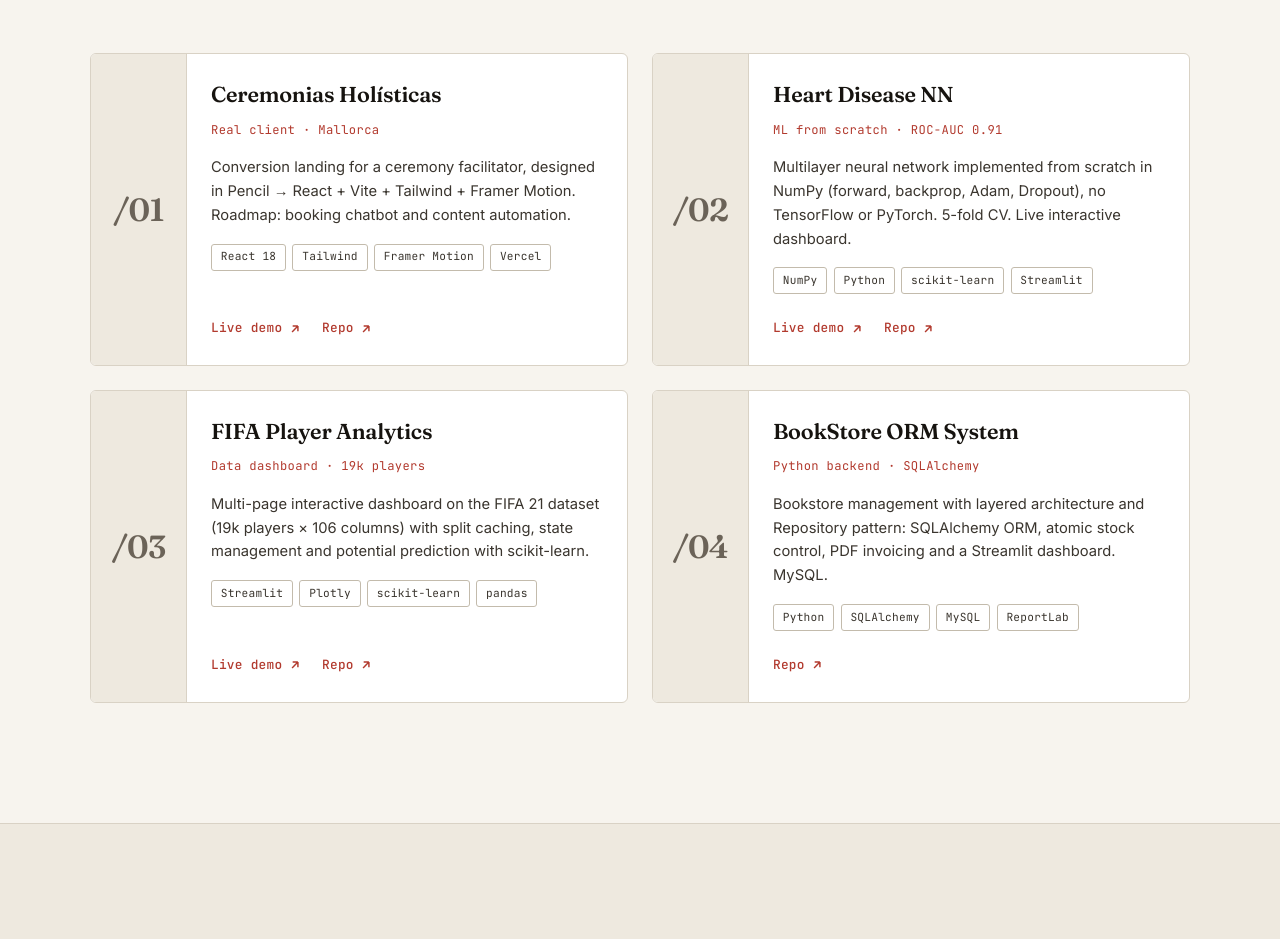
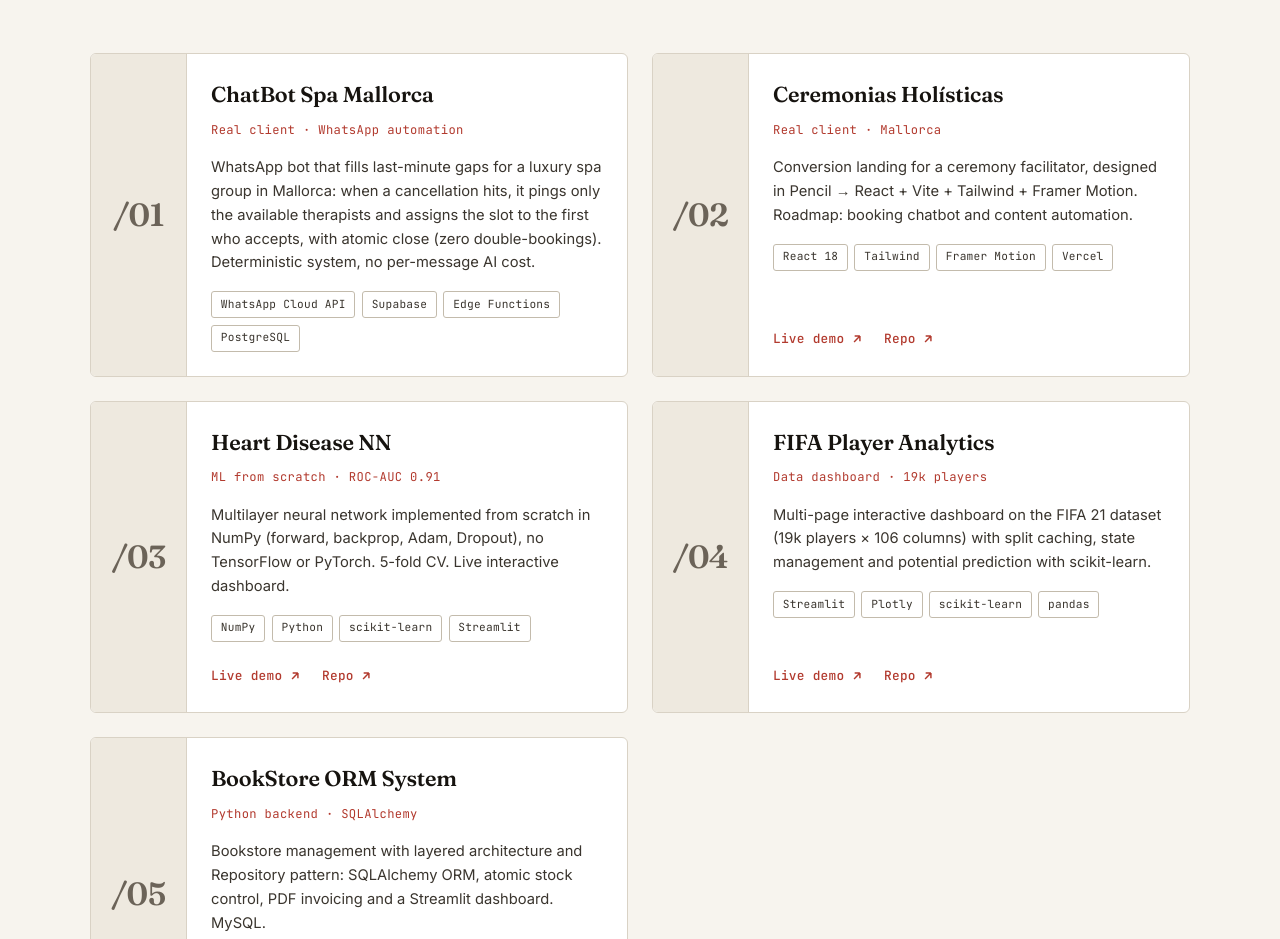
Before and after one commit to superTay/christian-marzal-portfolio, a plain HTML site: page index.html in a window 1280 px wide. Shown: the part 2994-3933 px from the top of the page. Drawn offline with Linux system fonts and the light colour scheme.

Commit message:
feat(projects): add ChatBot Spa Mallorca case to portfolio
Add anonymized WhatsApp bot case study as the first card in the
"Diversidad técnica" section, renumbering existing cards to /02-/05.
Includes ES/EN/FR i18n keys and a --bot mini-visual selector.

Co-Authored-By: Claude Opus 4.8 <noreply@anthropic.com>

```diff
--- a/index.html
+++ b/index.html
@@ -285,8 +285,27 @@
 
       <div class="grid grid--2">
         <article class="card card--regular" data-card>
+          <div class="card-mini-visual card-mini-visual--bot">
+            <span class="card-index">/01</span>
+          </div>
+          <div class="card-body">
+            <h3 class="card-title">ChatBot Spa Mallorca</h3>
+            <span class="card-subtitle" data-i18n="proj.spabot.sub">Cliente real · Automatización WhatsApp</span>
+            <p class="card-desc" data-i18n="proj.spabot.desc">
+              Bot de WhatsApp que rellena los huecos de última hora de un grupo de spas de lujo en Mallorca: cuando cae una cancelación, avisa solo a las terapeutas libres y asigna la reserva a la primera que acepta, con cierre atómico (cero dobles reservas). Sistema determinista, sin coste de IA por mensaje.
+            </p>
+            <div class="card-chips">
+              <span class="chip">WhatsApp Cloud API</span>
+              <span class="chip">Supabase</span>
+              <span class="chip">Edge Functions</span>
+              <span class="chip">PostgreSQL</span>
+            </div>
+          </div>
+        </article>
+
+        <article class="card card--regular" data-card>
           <div class="card-mini-visual card-mini-visual--web">
-            <span class="card-index">/01</span>
+            <span class="card-index">/02</span>
           </div>
           <div class="card-body">
             <h3 class="card-title">Ceremonias Holísticas</h3>
@@ -315,7 +334,7 @@
 
         <article class="card card--regular" data-card>
           <div class="card-mini-visual card-mini-visual--ml">
-            <span class="card-index">/02</span>
+            <span class="card-index">/03</span>
           </div>
           <div class="card-body">
             <h3 class="card-title">Heart Disease NN</h3>
@@ -344,7 +363,7 @@
 
         <article class="card card--regular" data-card>
           <div class="card-mini-visual card-mini-visual--data">
-            <span class="card-index">/03</span>
+            <span class="card-index">/04</span>
           </div>
           <div class="card-body">
             <h3 class="card-title">FIFA Player Analytics</h3>
@@ -373,7 +392,7 @@
 
         <article class="card card--regular" data-card>
           <div class="card-mini-visual card-mini-visual--db">
-            <span class="card-index">/04</span>
+            <span class="card-index">/05</span>
           </div>
           <div class="card-body">
             <h3 class="card-title">BookStore ORM System</h3>
--- a/script.js
+++ b/script.js
@@ -44,6 +44,8 @@
       'more.tag': 'Más proyectos',
       'more.title': 'Diversidad técnica',
       'more.subtitle': 'Cliente real, ML desde cero, dashboards de datos y backend Python. Variedad para distintos roles.',
+      'proj.spabot.sub': 'Cliente real · Automatización WhatsApp',
+      'proj.spabot.desc': 'Bot de WhatsApp que rellena los huecos de última hora de un grupo de spas de lujo en Mallorca: cuando cae una cancelación, avisa solo a las terapeutas libres y asigna la reserva a la primera que acepta, con cierre atómico (cero dobles reservas). Sistema determinista, sin coste de IA por mensaje.',
       'proj.ceremonias.sub': 'Cliente real · Mallorca',
       'proj.ceremonias.desc': 'Landing de conversión para facilitadora de ceremonias, diseñada en Pencil → React + Vite + Tailwind + Framer Motion. Roadmap: chatbot de reservas y automatización de blog.',
       'proj.heart.sub': 'ML desde cero · ROC-AUC 0.91',
@@ -123,6 +125,8 @@
       'more.tag': 'More projects',
       'more.title': 'Technical breadth',
       'more.subtitle': 'Real client, ML from scratch, data dashboards and Python backend. Variety for different roles.',
+      'proj.spabot.sub': 'Real client · WhatsApp automation',
+      'proj.spabot.desc': 'WhatsApp bot that fills last-minute gaps for a luxury spa group in Mallorca: when a cancellation hits, it pings only the available therapists and assigns the slot to the first who accepts, with atomic close (zero double-bookings). Deterministic system, no per-message AI cost.',
       'proj.ceremonias.sub': 'Real client · Mallorca',
       'proj.ceremonias.desc': 'Conversion landing for a ceremony facilitator, designed in Pencil → React + Vite + Tailwind + Framer Motion. Roadmap: booking chatbot and content automation.',
       'proj.heart.sub': 'ML from scratch · ROC-AUC 0.91',
@@ -202,6 +206,8 @@
       'more.tag': 'Plus de projets',
       'more.title': 'Diversité technique',
       'more.subtitle': 'Client réel, ML depuis zéro, tableaux de bord et backend Python. De quoi couvrir différents rôles.',
+      'proj.spabot.sub': 'Client réel · Automatisation WhatsApp',
+      'proj.spabot.desc': "Bot WhatsApp qui comble les créneaux de dernière minute d'un groupe de spas de luxe à Majorque : dès qu'une annulation tombe, il n'alerte que les thérapeutes disponibles et attribue le créneau à la première qui accepte, avec clôture atomique (zéro double réservation). Système déterministe, sans coût d'IA par message.",
       'proj.ceremonias.sub': 'Client réel · Majorque',
       'proj.ceremonias.desc': 'Landing de conversion pour une facilitatrice de cérémonies, conçue sur Pencil → React + Vite + Tailwind + Framer Motion. Roadmap : chatbot de réservation et automatisation de blog.',
       'proj.heart.sub': 'ML depuis zéro · ROC-AUC 0,91',
--- a/styles.css
+++ b/styles.css
@@ -706,7 +706,8 @@ button { font: inherit; cursor: pointer; background: none; border: none; color:
 .card-mini-visual--web .card-index,
 .card-mini-visual--ml .card-index,
 .card-mini-visual--data .card-index,
-.card-mini-visual--db .card-index { color: var(--ink-3); }
+.card-mini-visual--db .card-index,
+.card-mini-visual--bot .card-index { color: var(--ink-3); }
 
 /* ===== Stack section ===== */
 .section--stack { background: var(--paper-sunk); }
```
